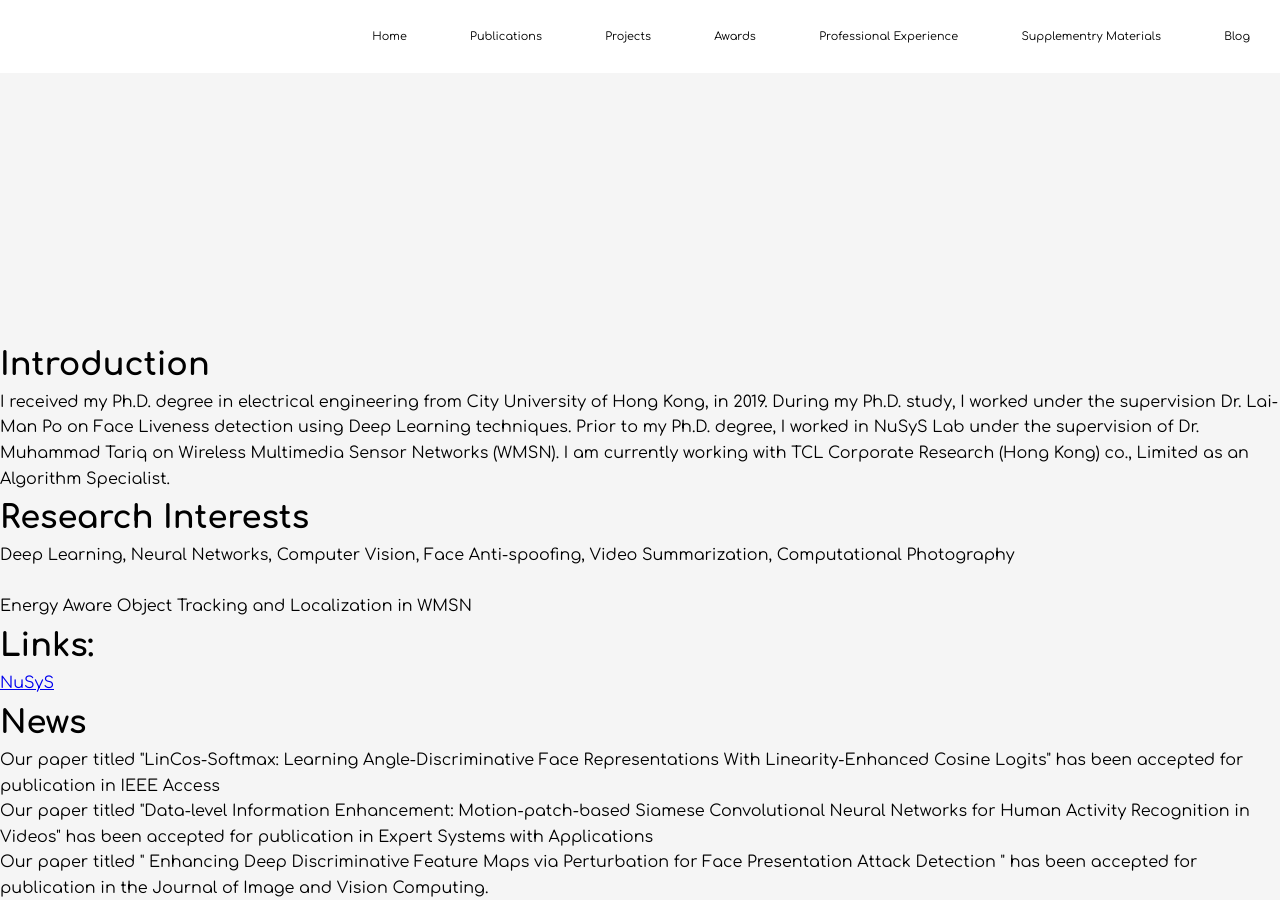
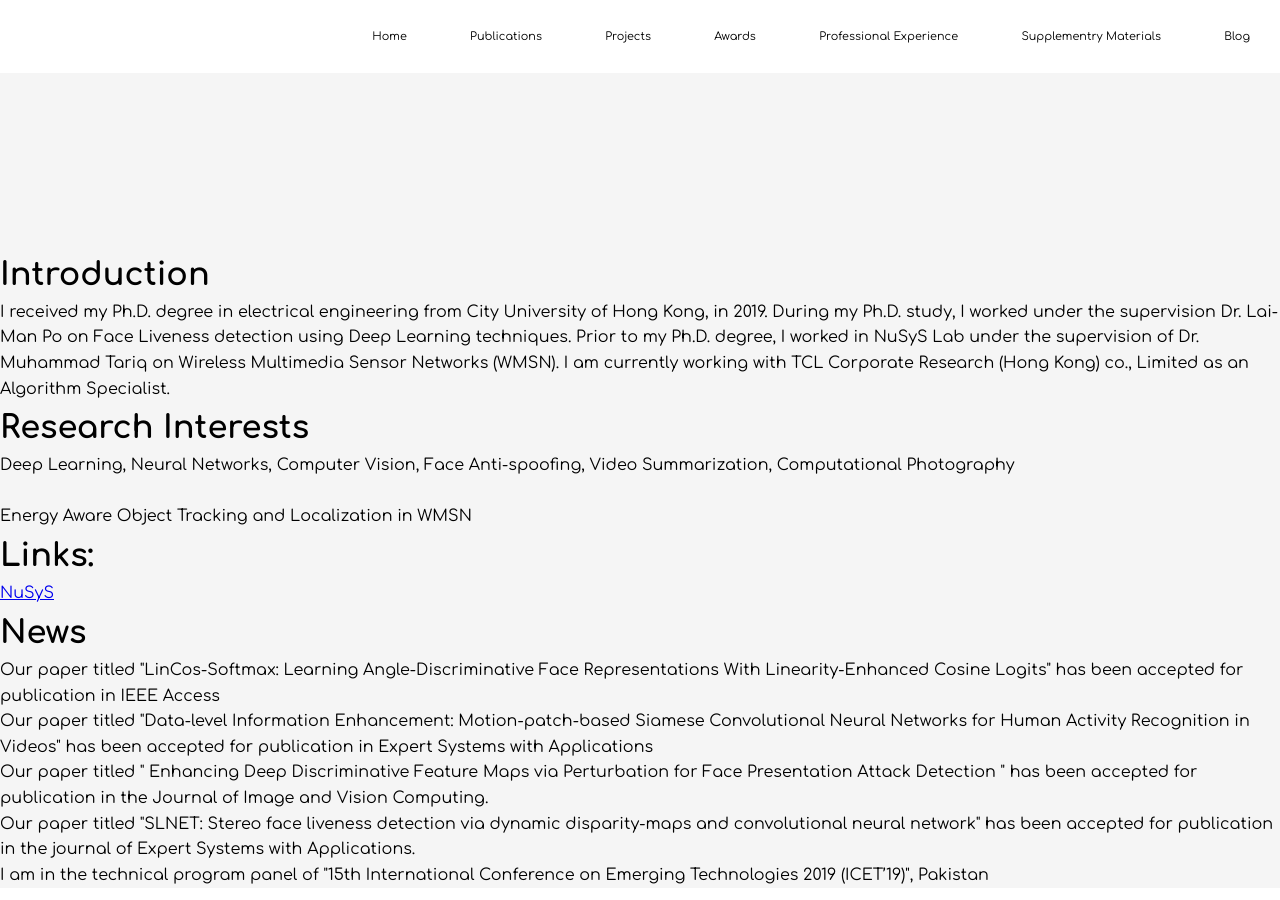
Before and after one commit to yasar-rehman/yasar, a Jekyll site: the page built from index.html, in a window 1280 px wide and 900 px high, scrolled down 425 px. Built offline with Jekyll 4.4.1, drawn with Linux system fonts in a browser that asks for light colours.

Commit message:
Update main.css

```diff
--- a/css/main.css
+++ b/css/main.css
@@ -42,7 +42,7 @@
   background: #F5F5F5;
   min-height: 20vh;
   padding-top: 20vh;
-  padding-bottom: 20vh;
+  padding-bottom: 10vh;
   text-align:
 }
 .welcome_section {
```
